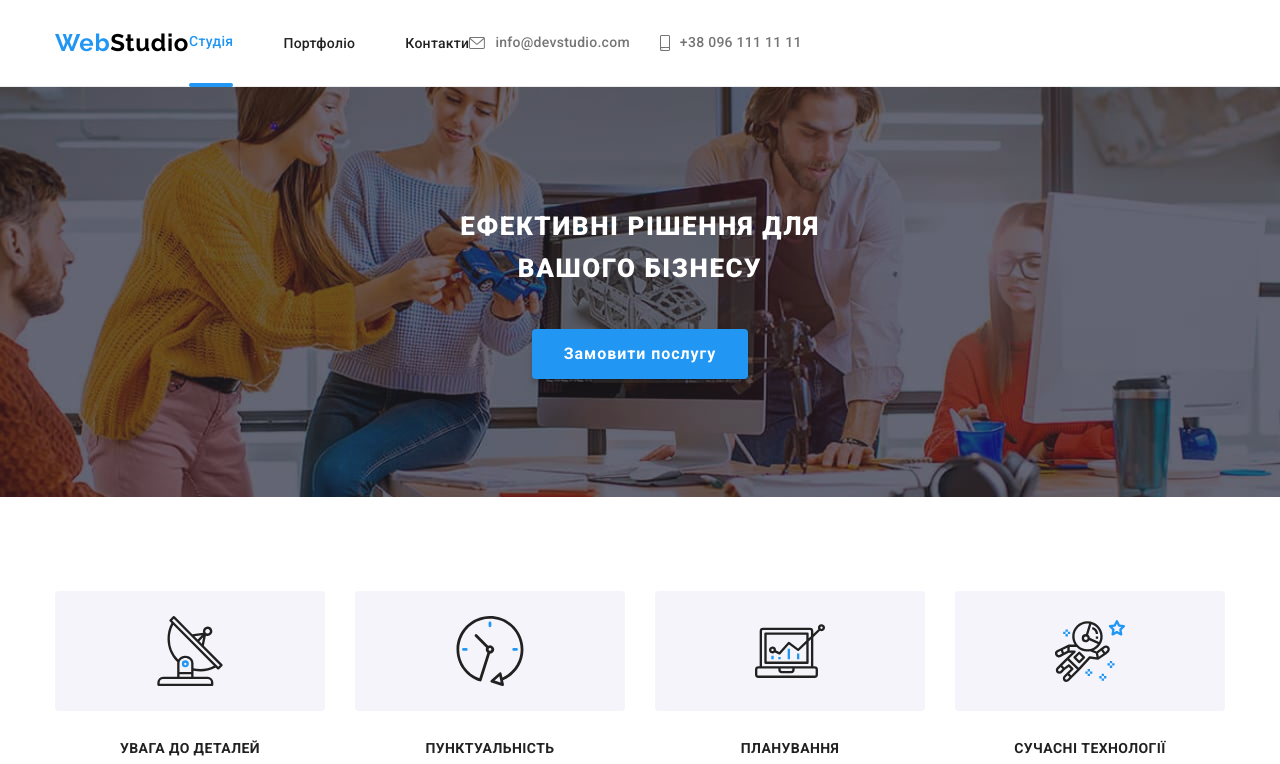
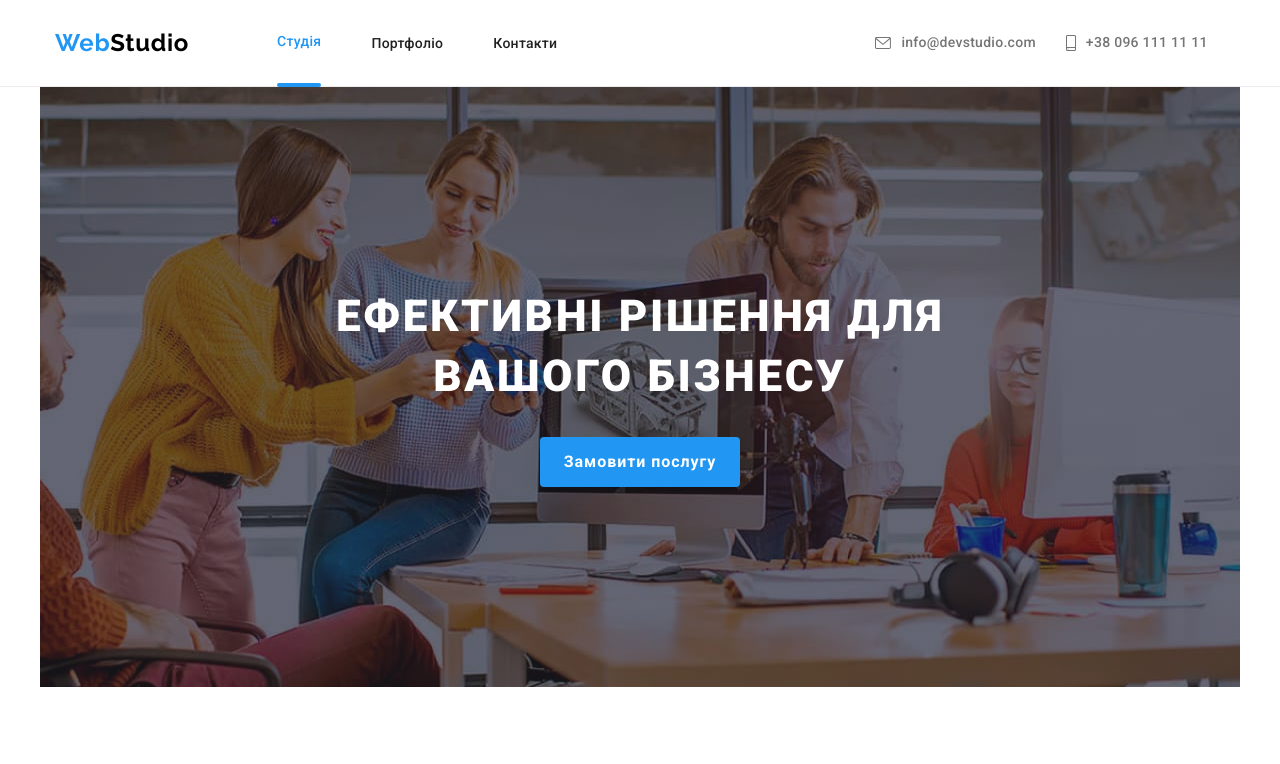
Before and after one commit to sereda6363/goit-markup-hw-08, a plain HTML site: page index.html in a window 1280 px wide. Shown: the top 764 px of the page. Drawn offline with nearby package versions, Linux system fonts and the light colour scheme.

Commit message:
add bg-imeg

```diff
--- a/sass/layouts/_header.scss
+++ b/sass/layouts/_header.scss
@@ -8,6 +8,10 @@
 
   // margin-right: 93px;
   margin: 16px auto 16px 0px;
+
+  @media screen and (min-width:768px) {
+    margin: 26px 88px 26px 0px;
+  }
   font-family: "Raleway";
   font-weight: 700;
   // font-size: 26px;
@@ -29,12 +33,28 @@
   align-items: center;
 }
 
-.menu,
-.connection {
+.menu {
   display: none;
+
   @media screen and (min-width:768px) {
     display: flex;
     align-items: center;
+  }
+}
+
+.connection {
+  display: none;
+
+  @media screen and (min-width:768px) {
+    display: flex;
+    align-items: center;
+    margin-left: 97px;
+  }
+
+  @media screen and (min-width:1200px) {
+    display: flex;
+    align-items: center;
+    margin-left: 318px;
   }
 }
 
@@ -44,7 +64,10 @@
 }
 
 .menu .menu__item + .menu__item {
+  // margin-left: 50px;
+  @media screen and (min-width:768px) {
     margin-left: 50px;
+  }
 }
 
 .menu__link {
@@ -85,9 +108,12 @@
 }
 
 .connect {
-  display: flex;
+  display: block;
   align-items: center;
   margin-left: auto;
+  @media screen and (min-width:1200px) {
+    display: flex;
+  }
 }
 
 .connect__item {
@@ -98,15 +124,23 @@
 .connect__email {
   display: flex;
   align-items: center;
-  transition: color 250ms cubic-bezier(0.4, 0, 0.2, 1);
-
   margin-right: 30px;
   font-weight: 500;
+
+font-size: 12px;
+  line-height: 1.16;
+  margin-bottom: 5px;
+  margin-right: 0px;
+
+  @media screen and (min-width:1200px) {
     font-size: 14px;
     line-height: 1.14;
     letter-spacing: 0.02em;
+    margin-bottom: 0px;
+  }
 
   color: var(--grey-text-color);
+  transition: color 250ms cubic-bezier(0.4, 0, 0.2, 1);
 
   &:hover,
   &:focus {
@@ -116,7 +150,10 @@
 
 .connect__icon {
   fill: currentColor;
+  margin-right: 8px;
+  @media screen and (min-width:1200px) {
     margin-right: 10px;
+  }
 }
 
 .connect__tel {
@@ -125,9 +162,17 @@
   transition: color 250ms cubic-bezier(0.4, 0, 0.2, 1);
 
   font-weight: 500;
+  font-size: 12px;
+  line-height: 1.16;
+  margin-top: 5px;
+
+  @media screen and (min-width:1200px) {
     font-size: 14px;
     line-height: 1.14;
     letter-spacing: 0.02em;
+    margin-top: 0px;
+    margin-left: 30px;
+  }
 
   color: var(--grey-text-color);
   &:hover,
--- a/sass/layouts/_hero.scss
+++ b/sass/layouts/_hero.scss
@@ -2,19 +2,37 @@
   background-repeat: no-repeat;
   background-position: center;
   text-align: center;
+  // max-width: 1600px;
+  width: 480px;
+  padding: 118px 0px 118px 0px;
 
-  // max-width: 1600px;
-  width: 100%;
-  // padding: 200px 0px 200px 0px;
-  padding: 118px 0px 118px 0px;
   margin-left: auto;
   margin-right: auto;
+  background-image: var(--bg-gradient),
+    url(/images/hero-bg-mob.jpg);
 
-  background-image: linear-gradient(
-      rgba(47, 48, 58, 0.4),
-      rgba(47, 48, 58, 0.4)
-    ),
-    url(../images/bg.jpg);
+  @media screen and (max-width:480px) {
+    background-image: var(--bg-gradient),
+      url(/images/hero-bg-tablet.jpg);
+    background-size: cover;
+    width: 100%;
+
+  }
+
+  @media screen and (min-width:768px) {
+    background-image: var(--bg-gradient),
+      url(/images/hero-bg-tablet.jpg);
+    width: 768px;
+    background-size: none;
+  }
+
+  @media screen and (min-width:1200px) {
+    padding: 200px 0px 200px 0px;
+    background-image: var(--bg-gradient),
+      url(/images/bg.jpg);
+    width: 1200px;
+    background-size: none;
+  }
   background-color: var(--body-bg-color);
 }
 
@@ -22,18 +40,19 @@
   text-align: center;
   text-transform: uppercase;
 
-  // margin-bottom: 30px;
-  // font-weight: 900;
-  // font-size: 44px;
-  // line-height: 1.36;
-  // letter-spacing: 0.06em;
-
-  margin-bottom: 40px;
+  margin-bottom: 30px;
   font-weight: 900;
   font-size: 26px;
   line-height: 1.62;
   // text-align: center;
   letter-spacing: 0.06em;
+
+  @media screen and (min-width:1200px) {
+    font-weight: 900;
+    font-size: 44px;
+    line-height: 1.36;
+    letter-spacing: 0.06em;
+  }
 
   color: var(--white-text-color);
 }
@@ -41,7 +60,8 @@
 .hero-btn {
   display: inline-block;
   margin: 0px auto;
-  padding: 10px 32px;
+  // padding: 10px 32px;
+  padding: 10px 24px;
 
   font-family: inherit;
   font-weight: 700;
--- a/sass/utils/_variables.scss
+++ b/sass/utils/_variables.scss
@@ -12,6 +12,7 @@
     --footer-contacts-color: rgba(255, 255, 255, 0.6);
     --body-bg-color: #2f303a;
     --grey-text-color: #757575;
+    --bg-gradient: linear-gradient(rgba(47, 48, 58, 0.4),rgba(47, 48, 58, 0.4));
 }
 
 @font-face {
```
Also changed, not shown: css/main.css, css/main.min.css, images/hero-bg-mob.jpg (added), images/hero-bg-tablet.jpg (added), 2 other files. Lines whose indentation alone changed are shown as unchanged.
